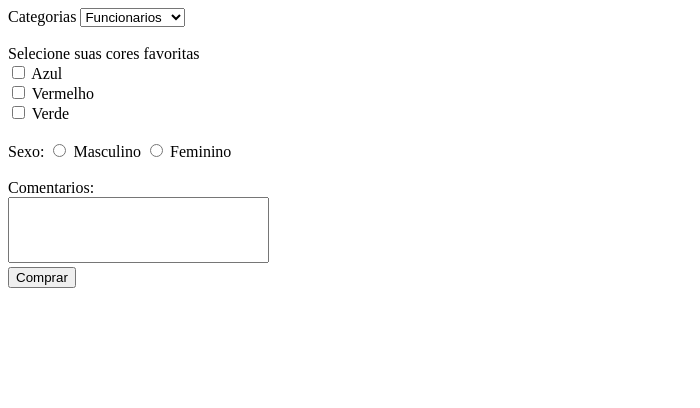
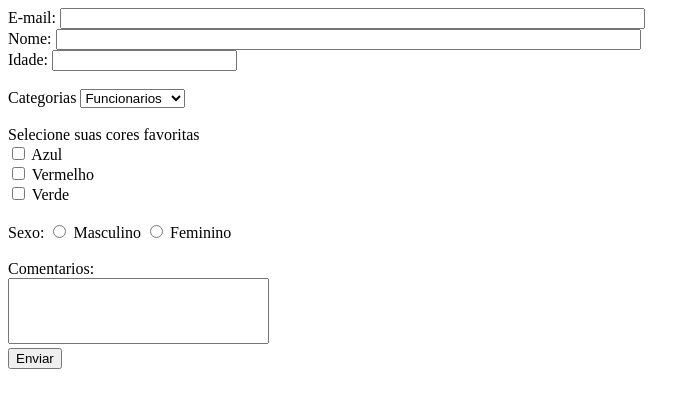
Before and after one commit to HCAC17/Project, a plain HTML site: page index.html in a window 1280 px wide. Shown: the whole page, without its empty margins (0-700 px from the left). Drawn offline with Linux system fonts and the light colour scheme.

Commit message:
Creat form and inputs name, age and e-mail - 09/03/2022

```diff
--- a/index.html
+++ b/index.html
@@ -7,6 +7,28 @@
   </head>
 
   <body>
+    <!--Div form-->
+    <form action="#">
+      <!--div email-->
+      <div>
+        <label for="email">E-mail:</label>
+        <input type="email" name="email" id="email" size="70" required />
+      </div>
+      <!--end div email-->
+      <!--div name-->
+      <div>
+        <label for="nome">Nome:</label>
+        <input type="text" name="nome" id="nome" size="70" required />
+      </div>
+      <!--end div name-->
+
+      <!--div age-->
+      <div>
+        <label for="idade">Idade:</label>
+        <input type="number" name="idade" id="idade" required />
+      </div>
+      <!--end div age-->
+      <br>
       <!--Div post-->
       <div>
         <!--Conection on selection-->
@@ -64,8 +86,10 @@
 
       <!--Div buttom-->
       <div>
-      <button type="submit" value="comprar" name="btn_compar">Comprar</button>
+        <button type="submit" value="enviar" name="btn_enviar">Enviar</button>
       </div>
       <!--End div buttom-->
+    </form>
+    <!--End div form-->
   </body>
 </html>
```
Lines whose indentation alone changed are shown as unchanged.
